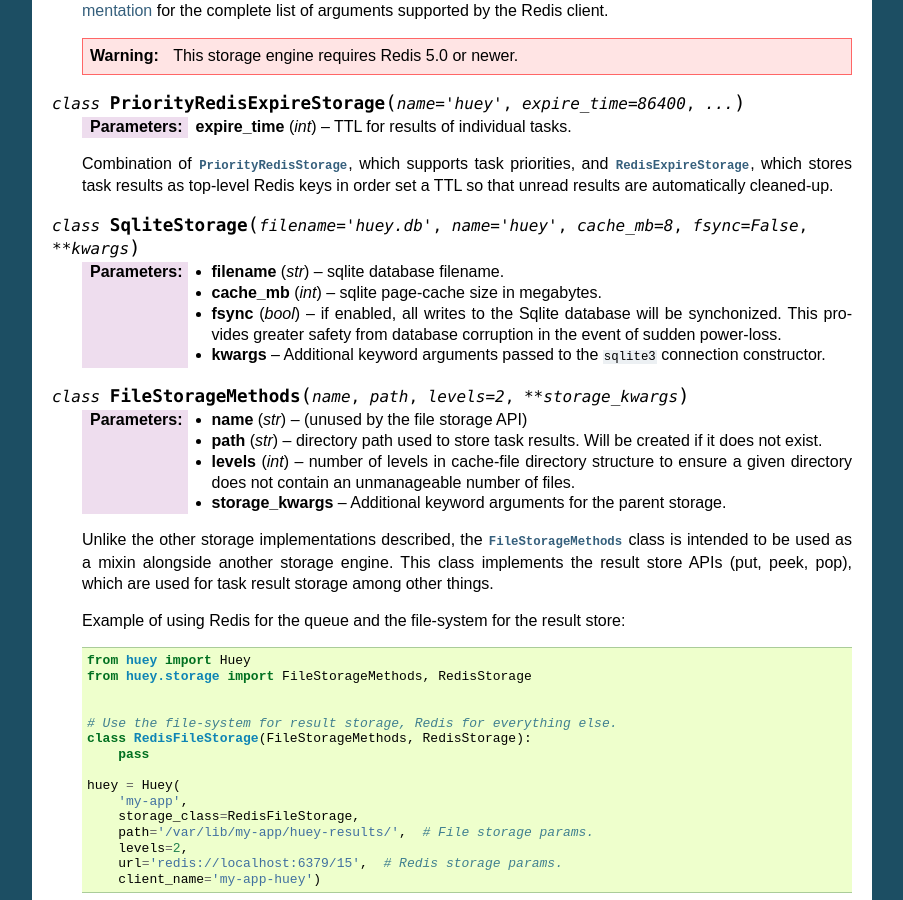
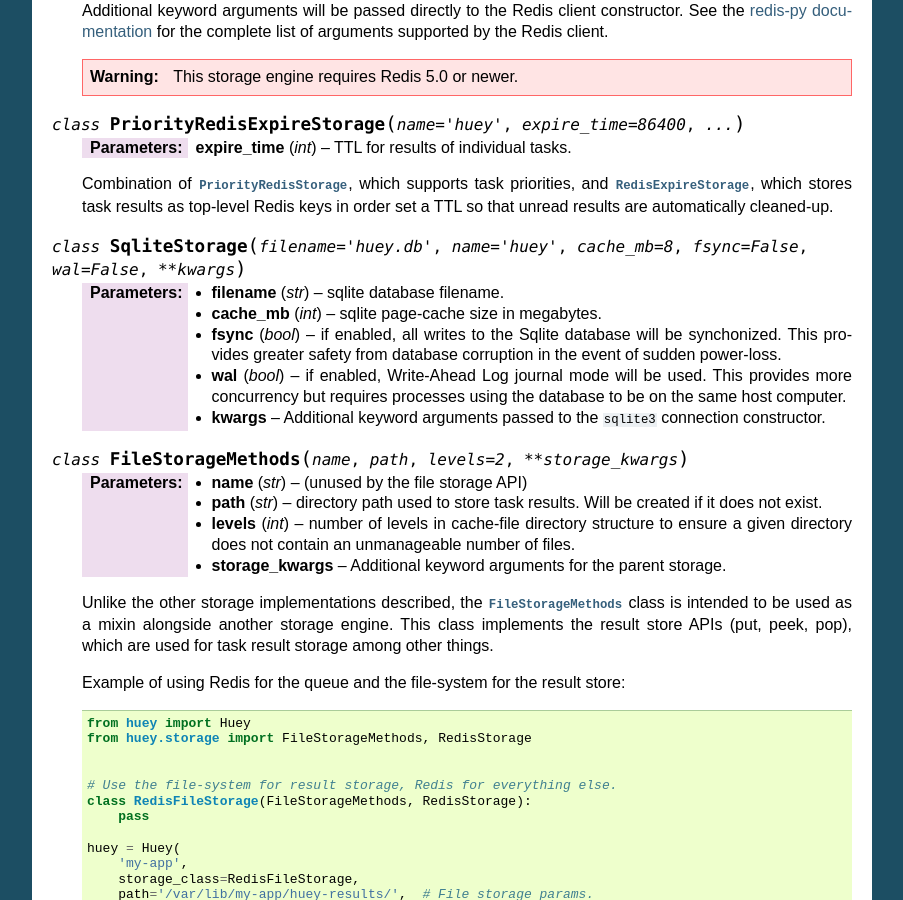
Before and after one commit to coleifer/huey, a Sphinx documentation site: the page built from docs/api.rst, in a window 1280 px wide and 900 px high, scrolled down 21433 px. Shown: the whole window, without its empty margins (198-1101 px from the left). Built offline with Sphinx 7.4.7, drawn with Linux system fonts in a browser that asks for light colours; some of the changed text lies outside the part shown.

Commit message:
Add Write-Ahead Log option to SQLite storage

```diff
--- a/docs/api.rst
+++ b/docs/api.rst
@@ -100,6 +100,7 @@
     :param int cache_mb: megabytes of memory to allow for sqlite page-cache.
     :param bool fsync: use durable writes. Slower but more resilient to
         corruption in the event of sudden power loss. Defaults to false.
+    :param bool wal: use Write-Ahead Log mode. Defaults to false.
 
     SqliteHuey fully supports task priorities.
 
@@ -1352,13 +1353,16 @@
     automatically cleaned-up.
 
 
-.. py:class:: SqliteStorage(filename='huey.db', name='huey', cache_mb=8, fsync=False, **kwargs)
+.. py:class:: SqliteStorage(filename='huey.db', name='huey', cache_mb=8, fsync=False, wal=False, **kwargs)
 
     :param str filename: sqlite database filename.
     :param int cache_mb: sqlite page-cache size in megabytes.
     :param bool fsync: if enabled, all writes to the Sqlite database will be
         synchonized. This provides greater safety from database corruption in
         the event of sudden power-loss.
+    :param bool wal: if enabled, Write-Ahead Log journal mode will be used.
+        This provides more concurrency but requires processes using the database
+        to be on the same host computer.
     :param kwargs: Additional keyword arguments passed to the ``sqlite3``
         connection constructor.
 
```
Also changed, not shown: 2 other files.
